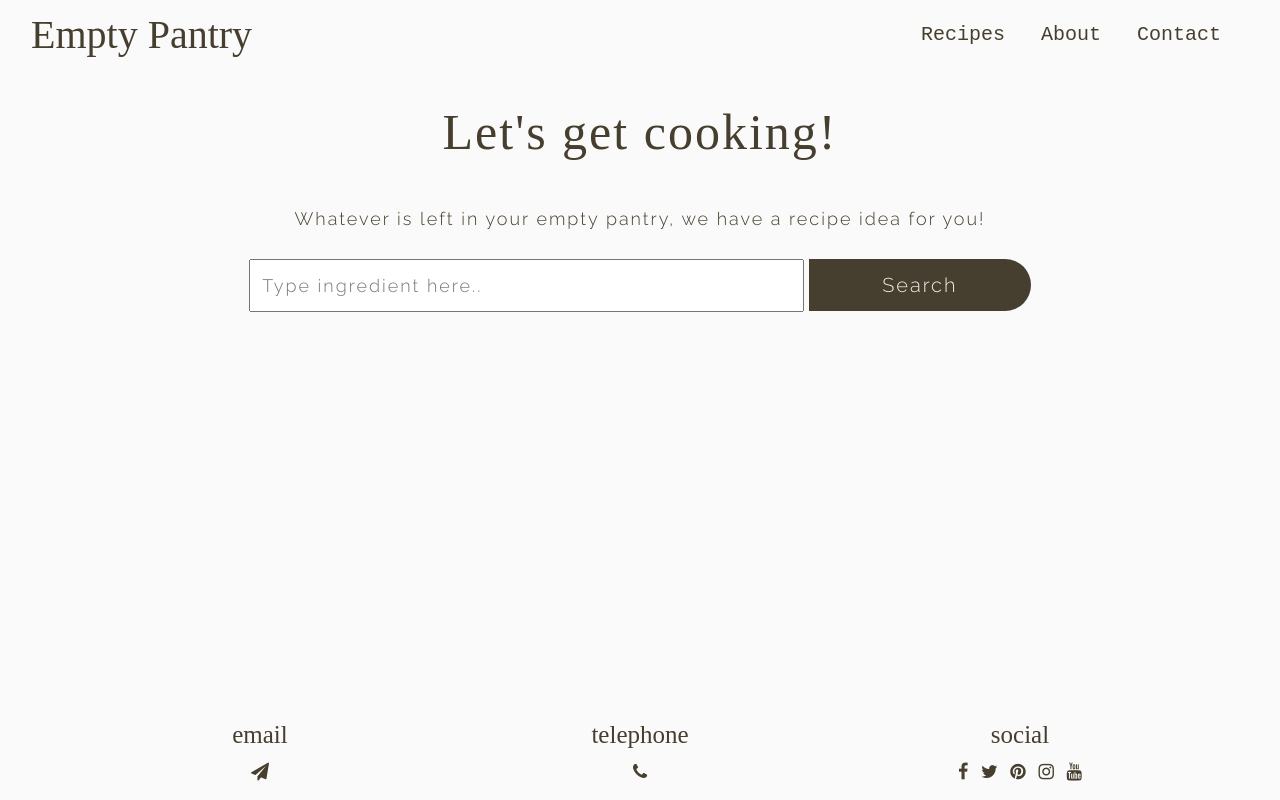
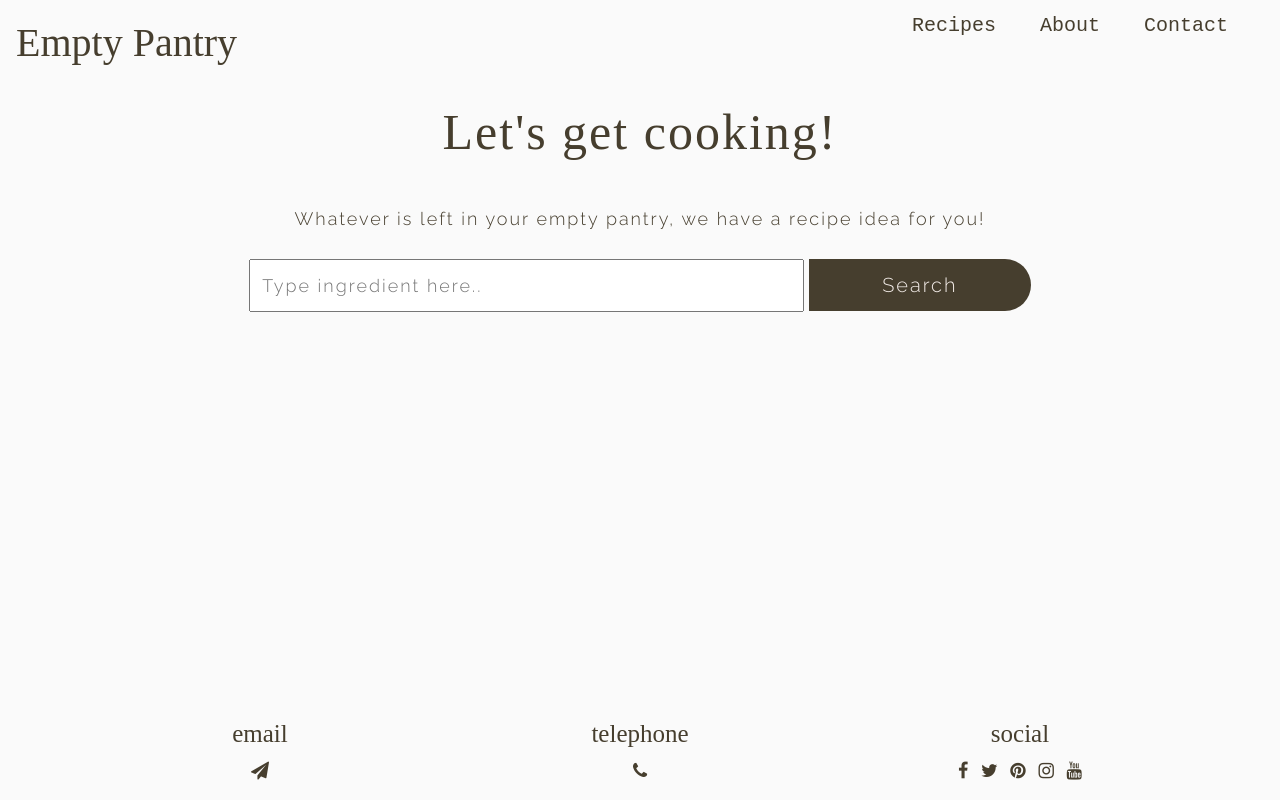
Before and after one commit to emmasarge/emptypantry, a plain HTML site: page recipe.html in a window 1280 px wide. Drawn offline with nearby package versions, Linux system fonts and the light colour scheme; a web font is replaced by a local one.

Commit message:
fixing the navigation and footer styling, also changed loading gif for recipe page

```diff
--- a/assets/css/about.css
+++ b/assets/css/about.css
@@ -1,9 +1,4 @@
 
-*{
-    padding: 0;
-    margin: 0;
-    box-sizing: border-box;
-}
 
 body {
     padding-top: 70px;
@@ -13,6 +8,8 @@ body {
     color: #463e2e;
     font-size: 18px;
     font-weight: 300;
+    height: 100%;
+    width: 100%;
 
 }
 
@@ -22,6 +19,7 @@ nav {
     width: 100%;
     background-color: #Fafafa;
     height:70px;
+
 }
 
 
@@ -31,6 +29,7 @@ nav {
     text-decoration: none!important;
     font-size: 20px;
     margin-right:20px ;
+    padding-top: 20px;
  }
 
 
@@ -41,6 +40,7 @@ nav {
     -webkit-transition: all 0.75s ease-in-out;
     color: #535b31!important;
     border-radius: 2px;
+    padding-top: 20px;
 
  }
 
@@ -50,7 +50,15 @@ nav {
 
 
 }
+#tog-btn {
+    color: black!important;
+}
+#navbarNavDropdown {
+    background-color: #fafafa;
+    padding-left: 20px;
+    padding-bottom: 30px;
 
+}
 
 
  /*-------------FOOTER---------*/
@@ -59,12 +67,10 @@ background: #fafafa;
 background-size: cover;
 color: #463e2e;
 text-align: center;
-
-
-  position: absolute;
-  bottom: 0;
-  width: 100%;
-  height: 90px;            /* Footer height */
+position: absolute;
+width: 100%;
+padding-top: 10px;
+             /* Footer height */
 }
 
 
--- a/assets/js/recipe2.js
+++ b/assets/js/recipe2.js
@@ -12,7 +12,7 @@ function recipeResults(){
 
 function recipeSearch (mealname) {
     var api ="https://www.themealdb.com/api/json/v1/1/search.php?s=" + mealname ;
-    $('#meal').html("<img src='https://media.giphy.com/media/l3nWhI38IWDofyDrW/giphy.gif' width='100px'/>");
+    $('#meal').html("<img src='https://media.giphy.com/media/sSgvbe1m3n93G/giphy.gif' width='100px'/>");
 
     var content = $('#meal');
 
--- a/recipe.html
+++ b/recipe.html
@@ -23,38 +23,25 @@
 </head>
 
 <body>
+<header>
+        <!--Navigation Bar-->
 
-    <!-----Navigation Bar----------->
+        <nav class="navbar navbar-light navbar-expand-md fixed-top">
+            <a href="index.html" class="navbar-brand logo">Empty Pantry</a>
 
-    <header>
-        <!--Navigation Bar-->
-        <nav class="navbar navbar-dark navbar-expand-md fixed-top" id="main-nav" data-toggle="collapse"
-            data-target="navbar-collapse.show">
-            <div class="container-fluid">
-                <a href="index.html" class="navbar-brand" aria-label="nav-brand logo">Empty Pantry
-                </a>
-                <button class="navbar-toggler collapsed" type="button" data-toggle="collapse"
-                    data-target="#navbarcollapse" aria-expanded="false">
-                    <span class="navbar-toggler-icon"></span>
-                </button>
+            <button class="navbar-toggler ml-auto" id= "tog-btn" type="button" data-toggle="collapse" data-target="#navbarNavDropdown"
+                aria-controls="navbarNavDropdown" aria-expanded="false" aria-label="Toggle navigation">
+                <span class="navbar-toggler-icon"></span></button>
 
-                <div class="navbar-collapse collapse" id="navbarcollapse">
-                    <ul class="navbar-nav ml-auto">
-                        <li class="nav-item">
-                            <a href="recipe.html" target="_blank" class="nav-link" aria-label="Classes">Recipes</a>
-                        </li>
-                        <li class="nav-item">
-                            <a href="about.html" class="nav-link" target="_blank" aria-label="Classes">About</a>
-                        </li>
-
-                        <li class="nav-item">
-                            <a href="contact.html" class="nav-link" target="_blank" aria-label="Contact">Contact</a>
-                        </li>
-                    </ul>
-                </div>
+            <div class="collapse navbar-collapse menu" id="navbarNavDropdown">
+                <ul class="navbar-nav topnav-right ml-auto">
+                    <li class="active nav-item mr-2"><a class="nav-link" href="recipe.html">Recipes</a></li>
+                    <li class="nav-item mr-2"><a class="nav-link" href="about.html"
+                            target="_blank">About</a></li>
+                    <li class="nav-item mr-2"><a class="nav-link" href="contact.html">Contact</a></li>
+                </ul>
             </div>
         </nav>
-
     </header>
 
 
```
Also changed, not shown: about.html (+14 -25 lines), contact.html (+16 -24 lines).
